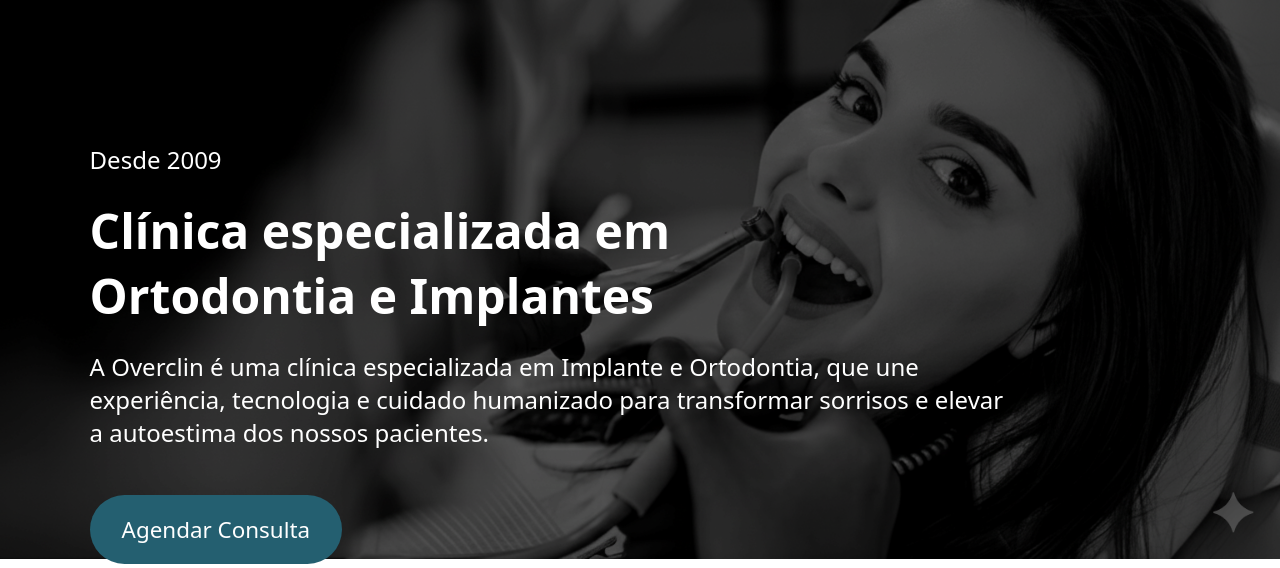
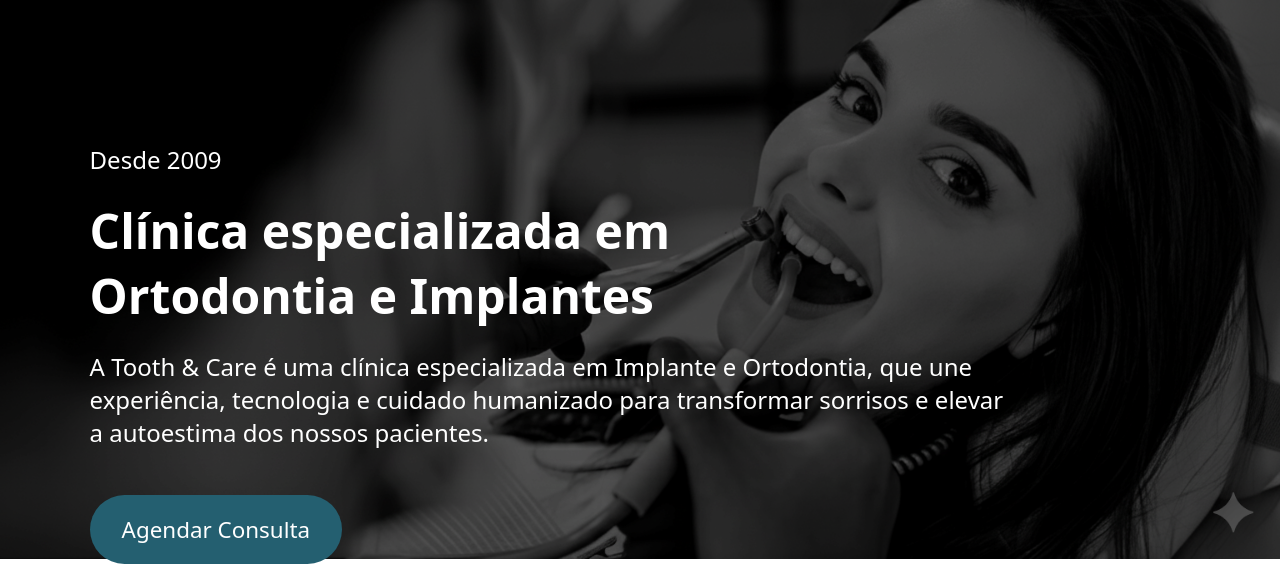
Before and after one commit to 00matheuss6/tooth, a Django app: page /home/ in a window 1280 px wide; the page is wider, and only the part inside the window is pictured. Shown: the part 97-665 px from the top of that part. Run offline with Django 5.2, Linux system fonts and the light colour scheme.

Commit message:
antes do footer2

```diff
--- a/templates/home.html
+++ b/templates/home.html
@@ -38,7 +38,7 @@
                 Ortodontia e Implantes
             </h1>
             <br>
-            <p>A Overclin é uma clínica especializada em Implante e Ortodontia, que une <br>
+            <p>A Tooth & Care é uma clínica especializada em Implante e Ortodontia, que une <br>
                experiência, tecnologia e cuidado humanizado para transformar sorrisos e elevar<br>
                a autoestima dos nossos pacientes.
             </p>
```
